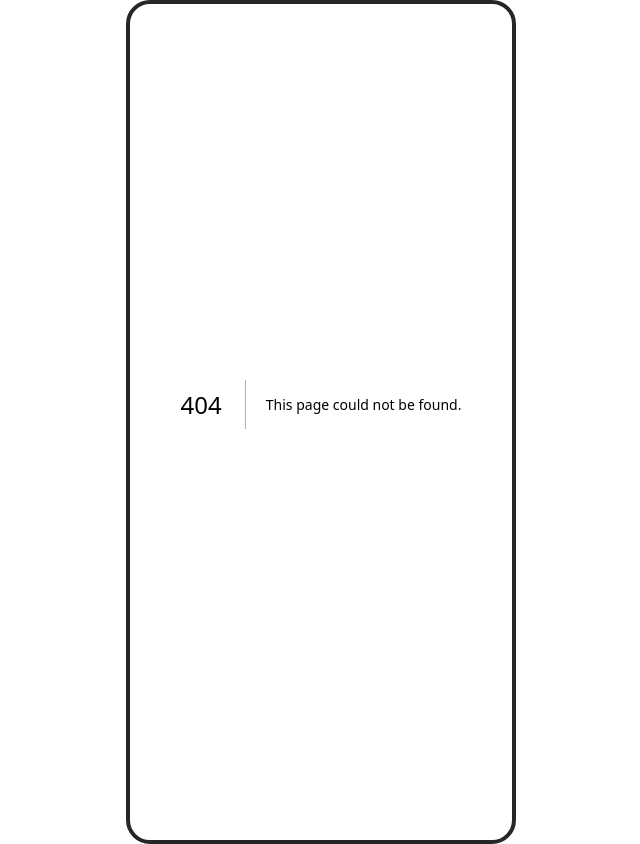
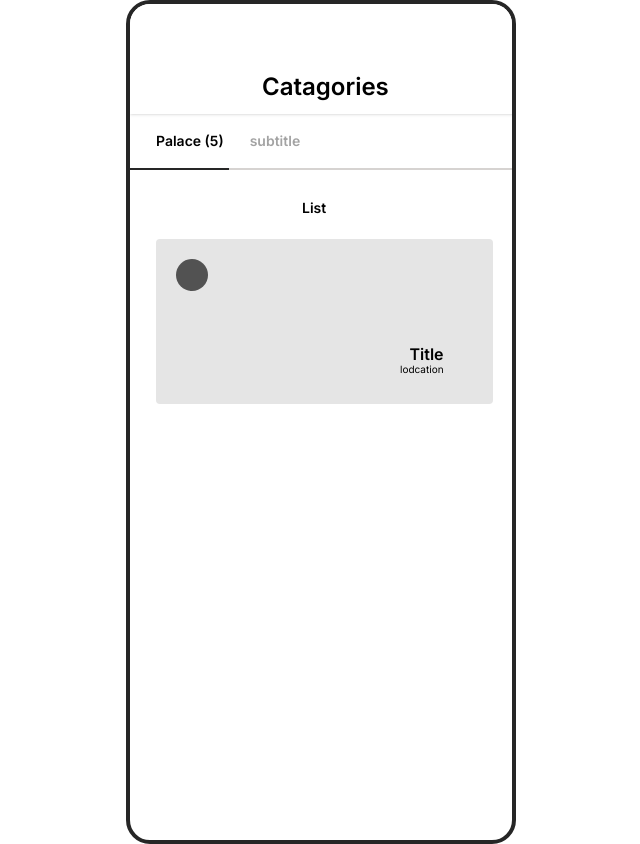
Before and after one commit to merryoumin/ddp, a Next.js app: page /list in a window 1280 px wide. Before the commit this address had no page. Shown: the whole page, without its empty margins (319-959 px from the left). Built offline with nearby package versions, Linux system fonts and the light colour scheme.

Commit message:
list page

```diff
--- /dev/null
+++ b/src/app/list/page.jsx
@@ -0,0 +1,52 @@
+"use client";
+
+import Link from "next/link";
+
+export default function List() {
+  return (
+    <div className="relative bg-white rounded-3xl">
+      <div className="left-[172px] top-[194px] absolute text-black text-sm font-semibold leading-snug">
+        List
+      </div>
+      <div className="w-[390px] h-[110px] left-0 top-0 absolute shadow">
+        <div className="w-[390px] h-[110px] left-0 top-0 absolute bg-white" />
+        <div className="w-[390px] h-11 left-0 top-0 absolute">
+          <div className="w-[219px] h-[30px] left-[85px] top-[-2px] absolute"></div>
+
+          <div className="w-[54px] h-[21px] left-[21px] top-[12px] absolute rounded-[32px] flex-col justify-start items-start flex" />
+        </div>
+        <div className="left-[132px] top-[66px] absolute text-black text-2xl font-semibold leading-snug">
+          Catagories
+        </div>
+      </div>
+      <div className="w-[390px] h-[0px] left-0 top-[164px] absolute border border-stone-300"></div>
+      <div className="w-[99px] h-[0px] left-0 top-[164px] absolute border border-neutral-800"></div>
+      <div className="w-[337px] h-[165px] left-[26px] top-[235px] absolute">
+        <div className="w-[337px] h-[165px] left-0 top-0 absolute bg-neutral-200 rounded" />
+        <div className="w-[67px] h-[38px] left-[244px] top-[102px] absolute justify-center items-center gap-1.5 inline-flex">
+          <div className="flex-col justify-start items-end gap-0.5 inline-flex">
+            <div className="text-center text-black text-base font-semibold capitalize leading-none">
+              Title
+            </div>
+            <div className="text-center text-black text-[10px] font-normal leading-[10px]">
+              lodcation
+            </div>
+          </div>
+          <div className="w-6 h-6 relative origin-top-left -rotate-90" />
+        </div>
+      </div>
+      <div className="w-[389px] left-[26px] top-[128px] absolute justify-start items-start gap-[26px] inline-flex">
+        <div className="text-black text-sm font-semibold leading-[18px]">
+          Palace (5)
+        </div>
+        <div className="text-neutral-400 text-sm font-semibold leading-[18px]">
+          subtitle
+        </div>
+      </div>
+      <div className="w-8 h-8 left-[46px] top-[255px] absolute">
+        <div className="w-8 h-8 left-0 top-0 absolute bg-neutral-600 rounded-full" />
+        <div className="w-4 h-4 left-[8px] top-[8px] absolute" />
+      </div>
+    </div>
+  );
+}
--- a/src/app/main/page.jsx
+++ b/src/app/main/page.jsx
@@ -17,7 +17,6 @@ export default function Main() {
         Popular
       </div>
       <div className="w-[280px] h-[381.82px] left-[55px] top-[117px] absolute bg-stone-300 rounded" />
-
       <div className="w-[342px] left-[26px] top-[603px] absolute justify-start items-start gap-[190px] inline-flex">
         <div className="text-black text-xl font-semibold leading-snug">
           Catagories
```
